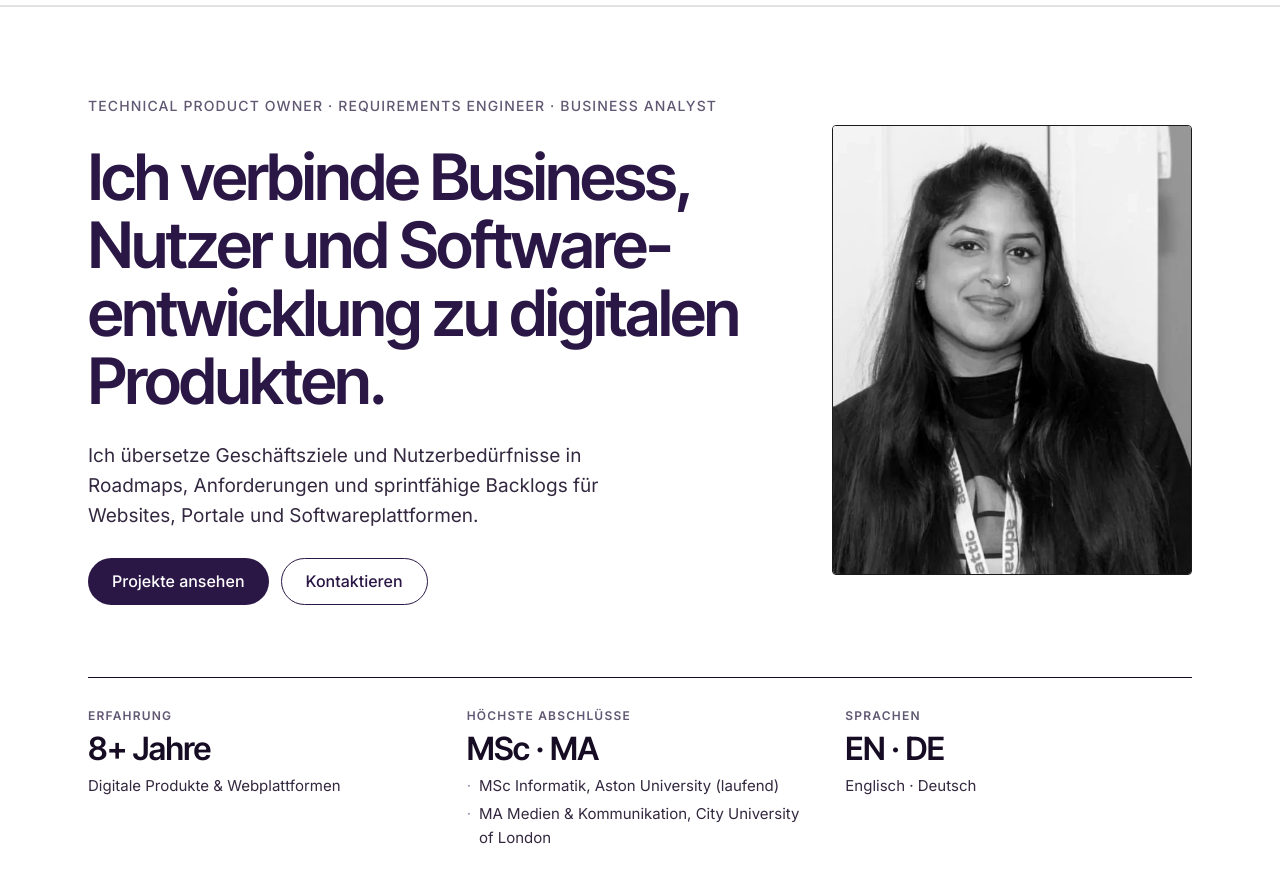
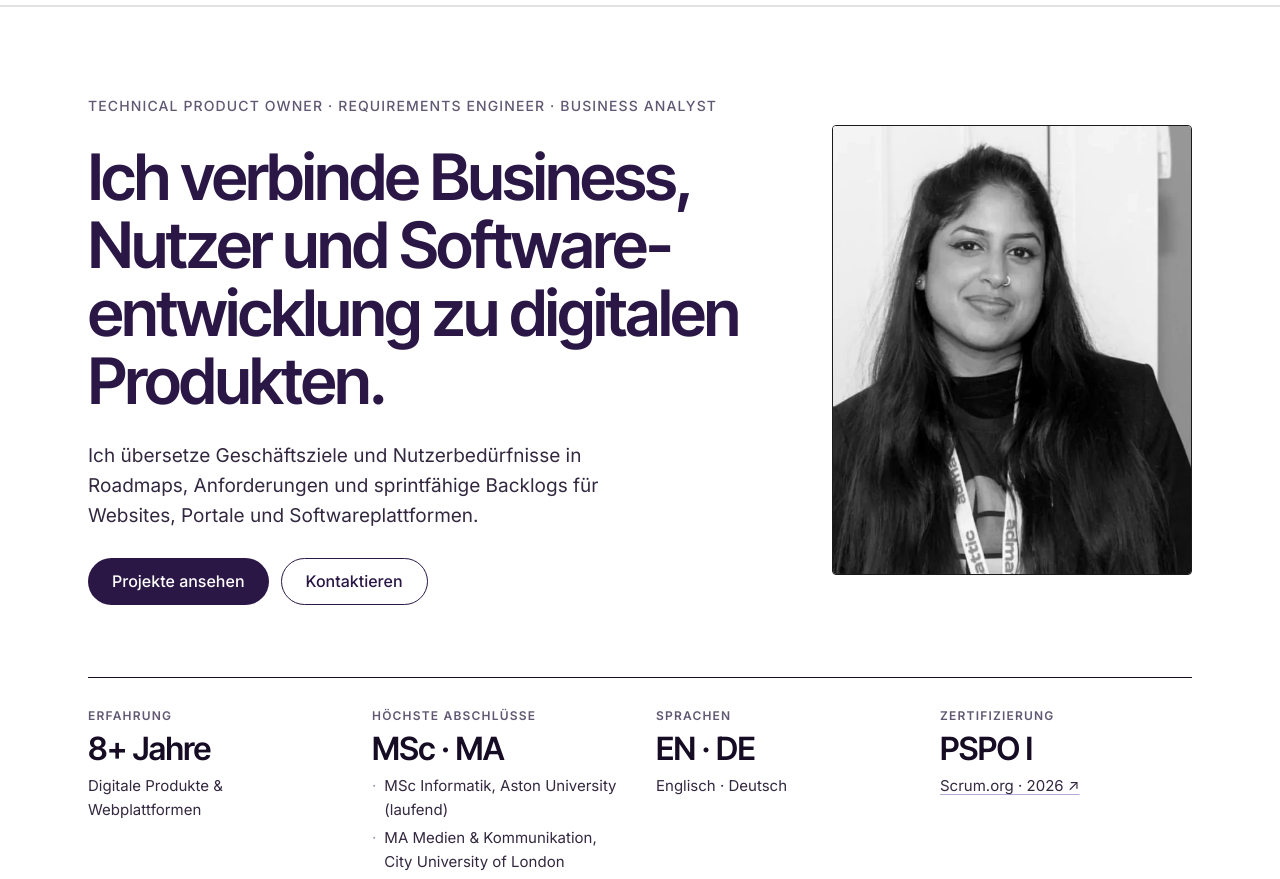
Before and after one commit to piasubramaniam/piasubramaniam.github.io, a plain HTML site: page de/index.html in a window 1280 px wide. Shown: the part 73-952 px from the top of the page. Drawn offline with Linux system fonts and the light colour scheme.

Commit message:
Add files via upload

```diff
--- a/assets/site.css
+++ b/assets/site.css
@@ -202,3 +202,4 @@ html:not(.js) .showmore{display:none}
 .lb-count{white-space:nowrap;flex-shrink:0}
 .slide-label{min-width:0}
 .eyebrow .role{white-space:nowrap}
+.fact-small a{color:inherit;text-decoration:underline;text-decoration-color:#B9A8D6;text-underline-offset:3px}.fact-small a:hover{color:var(--btn)}
--- a/de/index.html
+++ b/de/index.html
@@ -61,6 +61,7 @@
 <div class="fact"><p class="fact-label">Erfahrung</p><p class="fact-big">8+ Jahre</p><p class="fact-small">Digitale Produkte &amp; Webplattformen</p></div>
 <div class="fact"><p class="fact-label">Höchste Abschlüsse</p><p class="fact-big">MSc · MA</p><ul><li>MSc Informatik, Aston University (laufend)</li><li>MA Medien &amp; Kommunikation, City University of London</li></ul></div>
 <div class="fact"><p class="fact-label">Sprachen</p><p class="fact-big">EN · DE</p><p class="fact-small">Englisch · Deutsch</p></div>
+<div class="fact"><p class="fact-label">Zertifizierung</p><p class="fact-big">PSPO I</p><p class="fact-small"><a href="https://www.credly.com/badges/9f76cf00-2c72-4411-abbb-733d5e912fe6/public_url" target="_blank" rel="noopener" title="Professional Scrum Product Owner I – auf Credly verifizieren">Scrum.org · 2026 ↗</a></p></div>
 </div>
 </section>
 <section class="about" id="about">
```
Also changed, not shown: index.html (+1 -0 lines).
